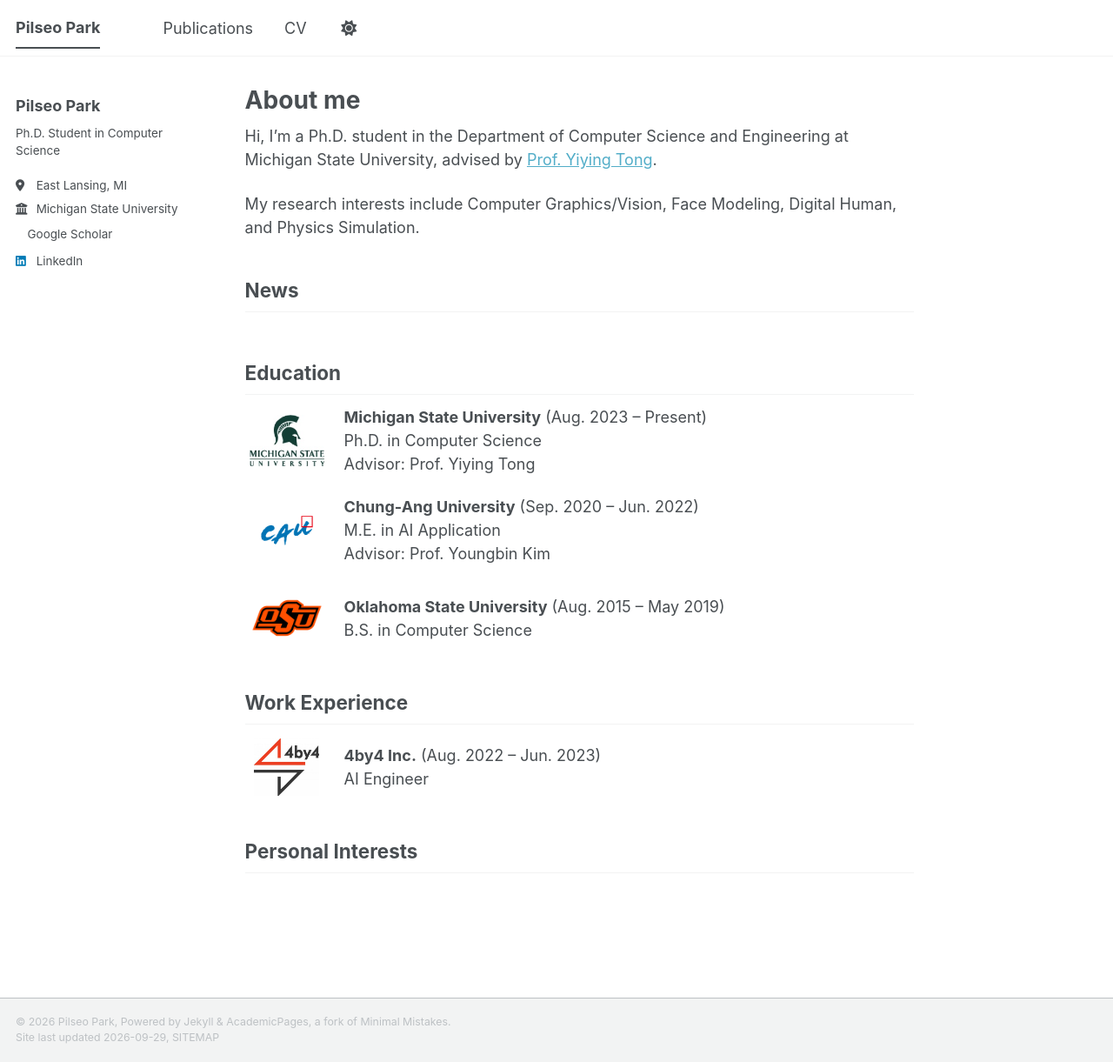
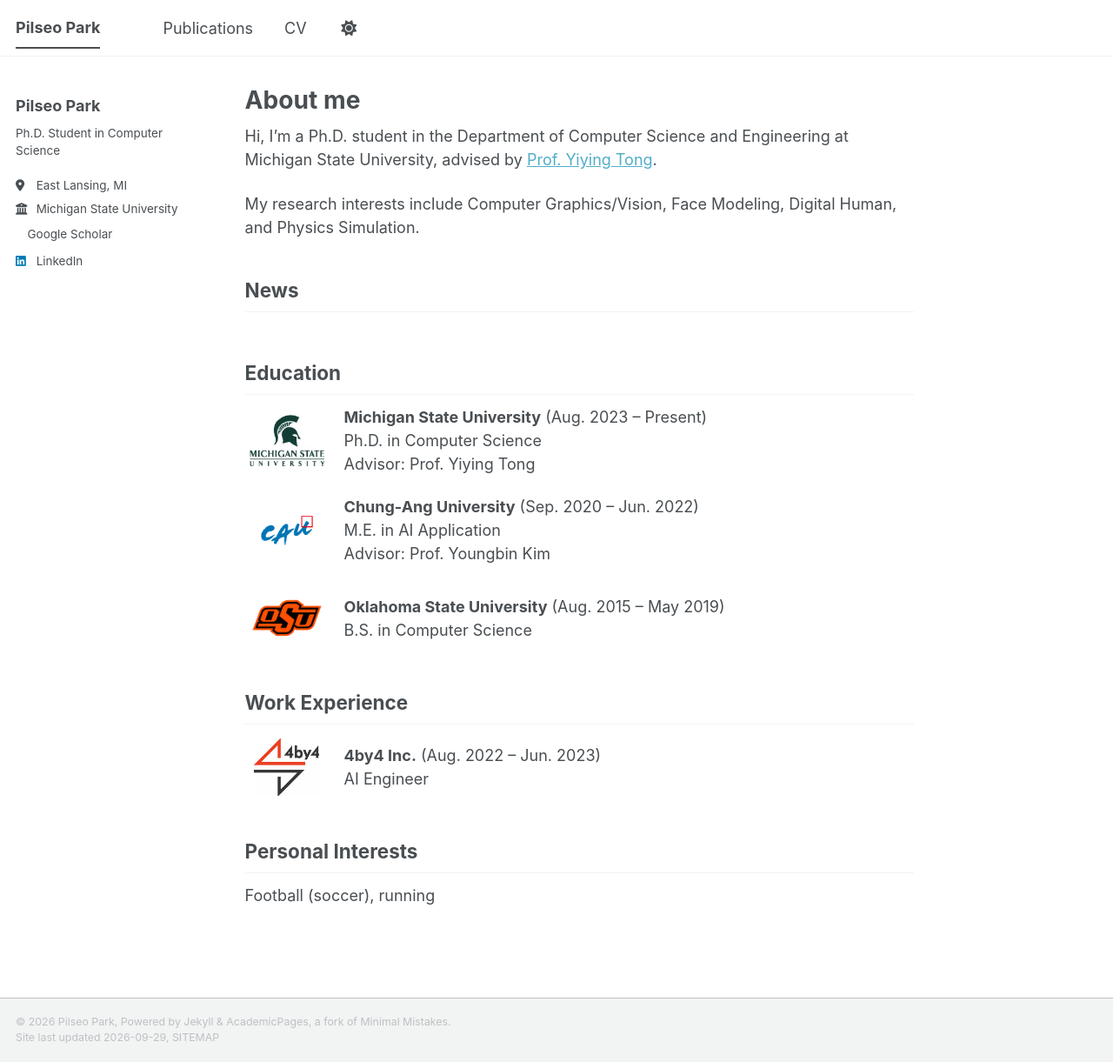
Before and after one commit to bbakpil/bbakpil.github.io, a Jekyll site: the page built from _pages/about.md, in a window 1280 px wide and 1221 px high. Shown: the whole window at 87% size. Built offline with Jekyll 4.4.1, drawn with Linux system fonts in a browser that asks for light colours; a style sheet for code colours, icons or effects is not loaded.

Commit message:
Add football and running to personal interests

```diff
--- a/_pages/about.md
+++ b/_pages/about.md
@@ -45,4 +45,4 @@ My research interests include Computer Graphics/Vision, Face Modeling, Digital H
 
 ## Personal Interests
 
-<!-- Add personal interests here. -->
+Football (soccer), running
```
